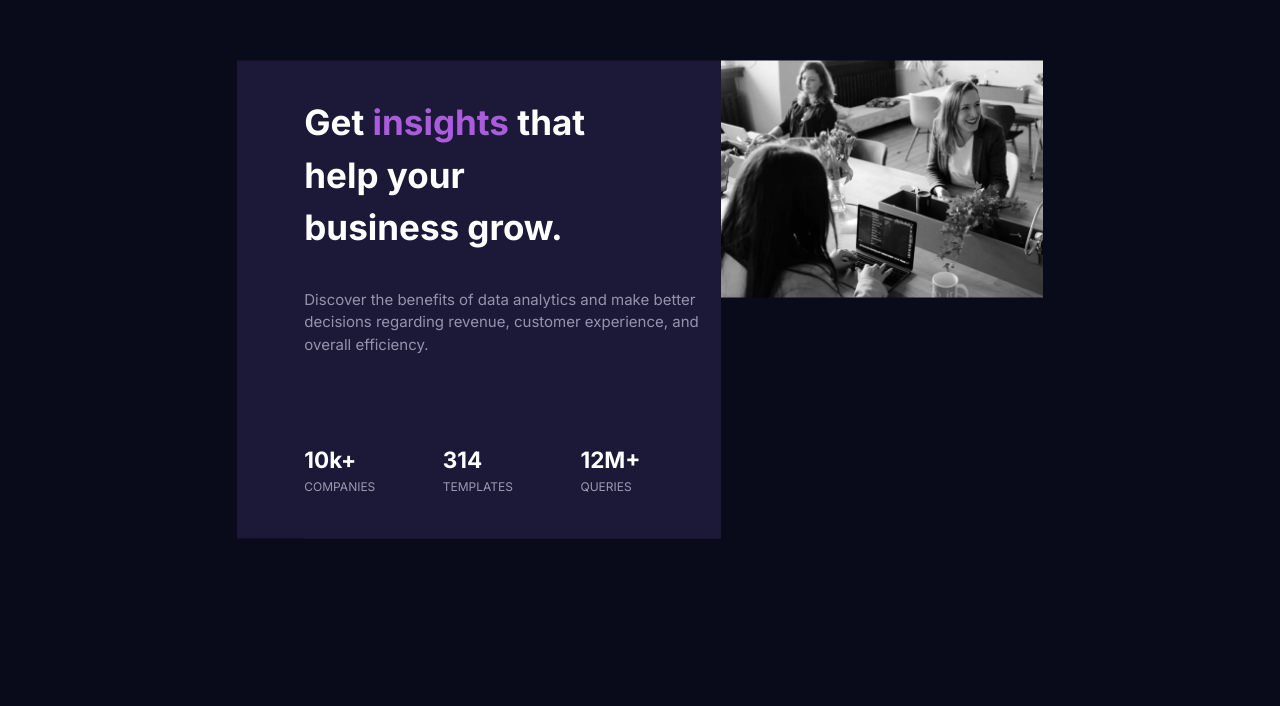
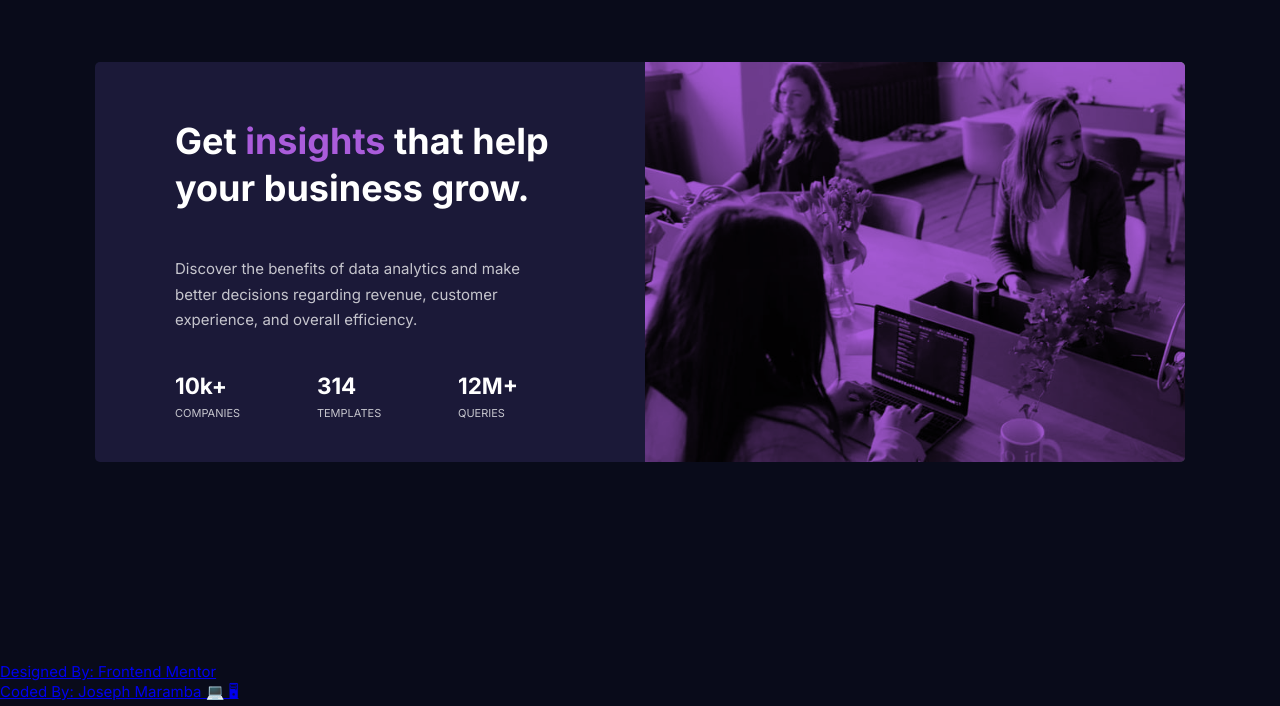
Before and after one commit to mamba-dev-KE/stats-preview-card-component, a plain HTML site: page index.html in a window 1280 px wide. Shown: the part 138-844 px from the top of the page. Before the commit the page ends 800 px from the top, so only its background shows below. Drawn offline with Linux system fonts and the light colour scheme.

Commit message:
road so far

```diff
--- a/index.html
+++ b/index.html
@@ -9,20 +9,21 @@
   <link href="https://fonts.googleapis.com/css2?family=Inter:wght@400;700&family=Lexend+Deca&display=swap"
     rel="stylesheet">
   <link rel="icon" type="image/png" sizes="32x32" href="./images/favicon-32x32.png">
-  <link rel="stylesheet" href="./styles/style.css">
+  <link rel="stylesheet" href="./styles/styles.css">
   <title>Frontend Mentor | Stats preview card component</title>
 </head>
 
 <body>
-  <section>
-    <div class="card">
-      <div class="container row">
-        <div class="card__image">
-          <img src="./images/image-header-mobile.jpg" alt="">
+  <main>
+    <div class="container">
+      <article class="card">
+        <div class="card-image__container">
+          <img class="card__image" src="./images/image-header-mobile.jpg" alt="">
         </div>
         <div class="card__info">
           <div class="card__text">
-            <h1 class="card__title">Get <span class="card__title--accent">insights</span> that help your business grow.
+            <h1 class="card__title">Get <span class="card__title--accent">insights</span> that help your business
+              grow.
             </h1>
             <p class="card__para">Discover the benefits of data analytics and make better decisions regarding revenue,
               customer experience, and overall efficiency.</p>
@@ -42,14 +43,16 @@
             </div>
           </div>
         </div>
-      </div>
+      </article>
     </div>
-  </section>
+  </main>
 
-  <!-- <div class="attribution">
-    Challenge by <a href="https://www.frontendmentor.io?ref=challenge" target="_blank">Frontend Mentor</a>.
-    Coded by <a href="https://github.com/mamba-dev-KE">Joseph Maramba Weyao</a>.
-  </div> -->
+  <footer class="attribution">
+    <p class="attribution__designer"><a href="https://www.frontendmentor.io?ref=challenge" target="_blank">Designed By:
+        Frontend Mentor</a></p>
+    <p class="attribution__programmer"><a href="https://github.com/mamba-dev-KE" target="_blank">Coded By: Joseph
+        Maramba 💻 🖥 </a></p>
+  </footer>
 </body>
 
 </html>
--- /dev/null
+++ b/styles/sass/style.scss
@@ -0,0 +1,165 @@
+:root {
+  --dark-blue: hsl(233, 47%, 7%);
+  --desaturated-blue: hsl(244, 38%, 16%);
+  --soft-violet: hsl(277, 64%, 61%);
+  --slight-transparent: hsla(0, 0%, 100%, 0.75);
+  --transparent-white: hsla(0, 0%, 100%, 0.6);
+
+  font-size: 10px;
+}
+
+*,
+*::before,
+*::after {
+  box-sizing: border-box;
+  margin: 0;
+  padding: 0;
+}
+
+body {
+  color: #fff;
+  font-family: "Inter", sans-serif;
+  font-size: 1.5rem;
+  background-color: var(--dark-blue);
+}
+
+main {
+  min-height: 100vh;
+  display: grid;
+  place-content: center;
+}
+
+img {
+  max-width: 100%;
+  display: block;
+}
+
+.container {
+  width: calc(100% - 3rem);
+  margin-inline: auto;
+}
+
+.card {
+  border-radius: 5px;
+  background-color: var(--desaturated-blue);
+
+  overflow: hidden;
+  max-width: 50rem;
+  height: 100%;
+
+  padding-block-end: 3em;
+
+  @media (min-width: 970px) {
+    display: flex;
+    flex-direction: row-reverse;
+
+    padding-inline-start: 8rem;
+    max-width: 112rem;
+    min-height: 50vh;
+    padding-block-end: 0;
+  }
+
+  .card__info {
+    text-align: center;
+    display: grid;
+    align-items: center;
+
+    @media (min-width: 970px) {
+      text-align: left;
+      max-width: 47rem;
+      margin-left: 0em;
+    }
+  }
+}
+
+.card__image {
+  display: block;
+  position: relative;
+  aspect-ratio: 1 / 1;
+
+  @media (min-width: 970px) {
+    width: 100%;
+    // height: 90%;
+    // object-fit: cover;
+  }
+}
+
+.card-image__container {
+  position: relative;
+}
+
+.card-image__container::after {
+  content: " ";
+  display: block;
+  width: 100%;
+  height: 100%;
+  background: var(--soft-violet);
+  position: absolute;
+  inset: 0;
+
+  mix-blend-mode: multiply;
+}
+
+.card__text {
+  margin-block: 2.5em;
+
+  @media (min-width: 970px) {
+    margin-block: 0;
+  }
+}
+
+.card__title {
+  width: 70%;
+  margin-inline: auto;
+  font-size: 2.6rem;
+  line-height: 1.3;
+
+  @media (min-width: 970px) {
+    width: 90%;
+    margin-inline-start: 0;
+    padding-block-start: 1em;
+    font-size: 3.6rem;
+  }
+}
+
+.card__title--accent {
+  color: var(--soft-violet);
+}
+
+.card__para {
+  margin-block-start: 3em;
+  margin-inline: auto;
+  line-height: 1.7;
+  width: 76%;
+  color: var(--slight-transparent);
+
+  @media (min-width: 970px) {
+    width: 80%;
+    margin-inline-start: 0;
+  }
+}
+
+.card__stats {
+  display: flex;
+  flex-direction: column;
+  gap: 2em;
+
+  @media (min-width: 970px) {
+    flex-direction: row;
+    justify-content: space-between;
+
+    width: 73%;
+    padding-block-end: 1.5em;
+  }
+}
+
+.card__stat__para {
+  text-transform: uppercase;
+  color: var(--slight-transparent);
+  font-size: 1.1rem;
+  margin-top: 0.6em;
+}
+
+.attribution {
+  position: absolute;
+}
```
Also changed, not shown: styles/styles.css (added, +1 -0 lines), styles/sass/style.css (added), styles/style.css (deleted), 1 other file.
